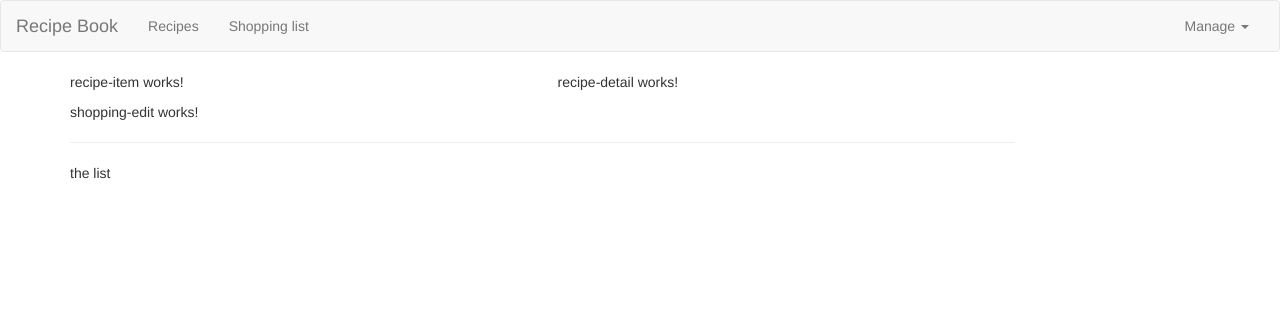
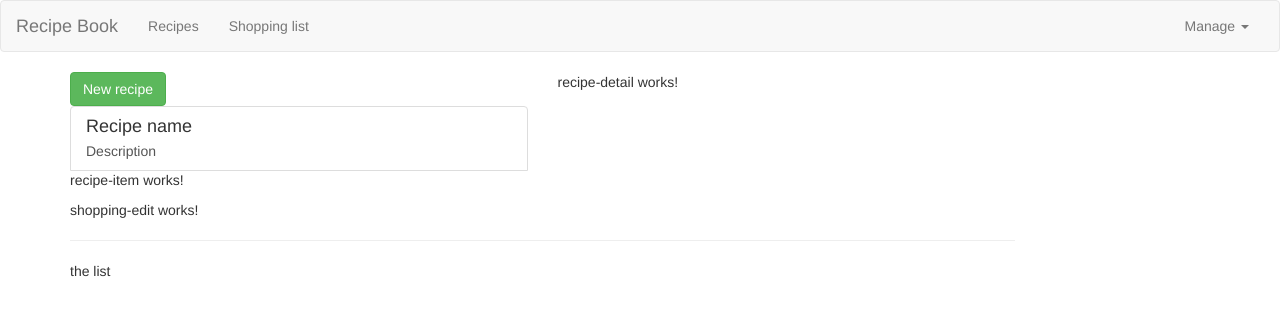
Before and after one commit to lucasivanv/angular-course-project, an Angular app: page / in a window 1280 px wide. Shown: the top 316 px of the page. Built offline with nearby package versions, Linux system fonts and the light colour scheme.

Commit message:
Adding content to the recipes components

```diff
--- a/src/app/recipes/recipe-list/recipe-list.component.html
+++ b/src/app/recipes/recipe-list/recipe-list.component.html
@@ -1 +1,19 @@
-<app-recipe-item></app-recipe-item>
+<div class="row">
+    <div class="col-xs-12">
+        <button class="btn btn-success">New recipe</button>
+    </div>
+</div>
+<div class="row">
+    <div class="col-xs-12">
+        <a href="#" class="list-group-item clearfix">
+            <div class="pull-left">
+                <h4 class="list-group-item-heading">Recipe name</h4>
+                <p class="list-group-item-text">Description</p>
+            </div>
+            <span class="pull-right">
+                <img src="" alt="" class="img-responsive" style="max-height: 50px;">
+            </span>
+        </a>
+        <app-recipe-item></app-recipe-item>
+    </div>
+</div>
--- a/src/app/recipes/recipe-list/recipe-list.component.ts
+++ b/src/app/recipes/recipe-list/recipe-list.component.ts
@@ -1,4 +1,5 @@
 import { Component, OnInit } from '@angular/core';
+import { Recipe } from '../recipe-model';
 
 @Component({
     selector: 'app-recipe-list',
@@ -6,6 +7,9 @@
     styleUrls: ['./recipe-list.component.scss']
 })
 export class RecipeListComponent implements OnInit {
+    recipes: Recipe[] = [
+        new Recipe('A test recipe', 'This is simply a test', 'https://cdn.pixabay.com/photo/2016/06/15/19/09/food-1459693_1280.jpg')
+    ];
 
     constructor() { }
 
```
Lines whose indentation alone changed are shown as unchanged.
